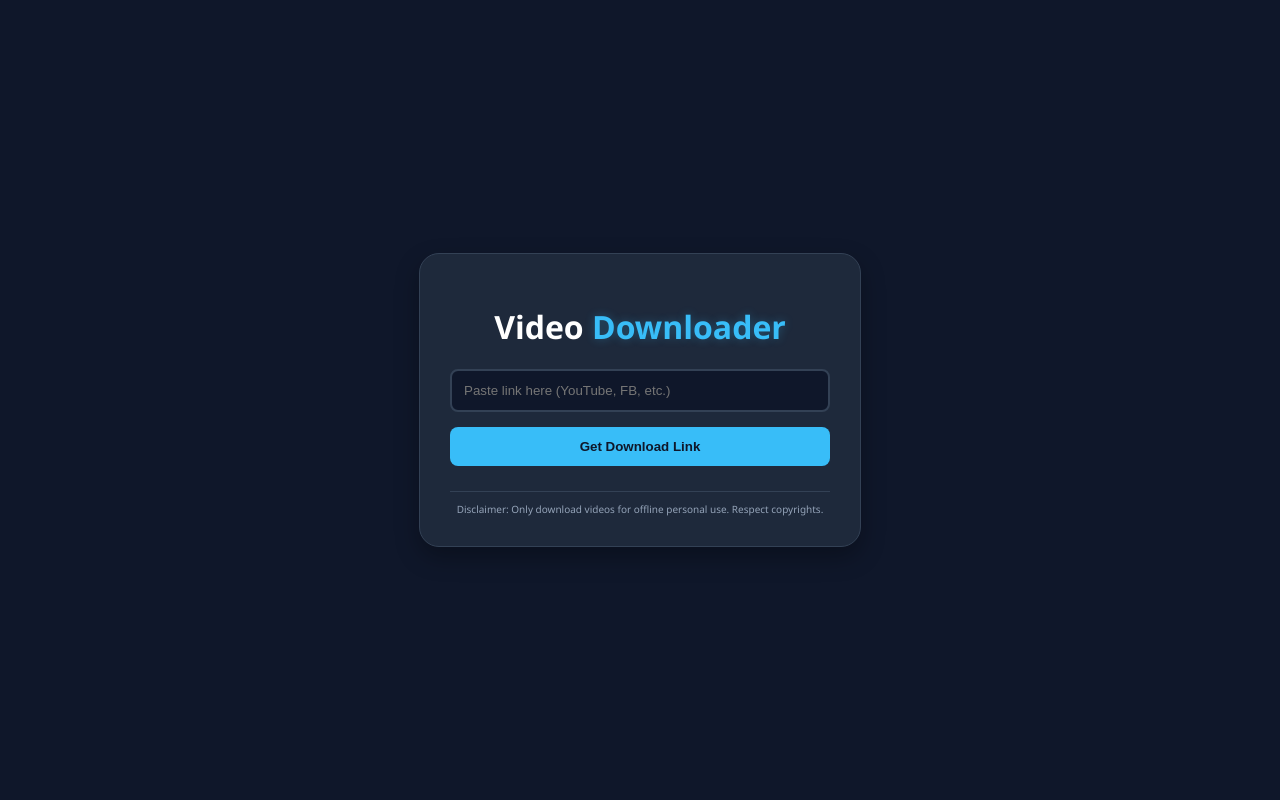
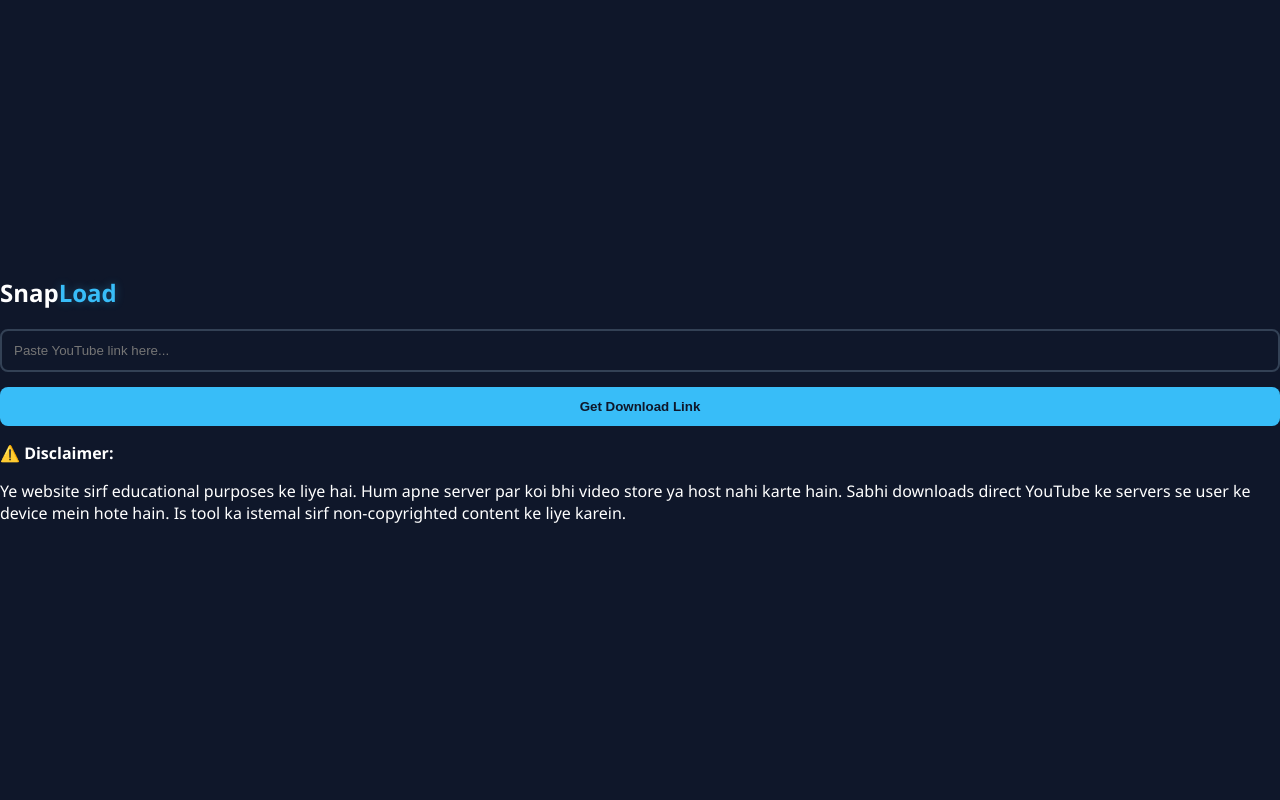
Before and after one commit to amanpatel7867/my_downloader, a Flask app: page / in a window 1280 px wide. Run offline with Flask 3, Linux system fonts and the light colour scheme.

Commit message:
Update title and content for SnapLoad downloader

```diff
--- a/templates/index.html
+++ b/templates/index.html
@@ -3,66 +3,31 @@
 <head>
     <meta charset="UTF-8">
     <meta name="viewport" content="width=device-width, initial-scale=1.0">
-    <title>Video Downloader 2026</title>
-    <style>
-        /* Aapka diya hua behtar CSS */
-        body { background: #0f172a; color: white; font-family: 'Segoe UI', sans-serif; display: flex; justify-content: center; align-items: center; min-height: 100vh; margin: 0; }
-        .box { background: #1e293b; padding: 30px; border-radius: 20px; text-align: center; width: 380px; box-shadow: 0 10px 25px rgba(0,0,0,0.3); border: 1px solid #334155; }
-        h1 span { color: #38bdf8; text-shadow: 0 0 10px rgba(56, 189, 248, 0.3); }
-        input { width: 100%; padding: 12px; margin-bottom: 15px; border-radius: 8px; border: 2px solid #334155; background: #0f172a; color: white; box-sizing: border-box; transition: 0.3s; }
-        input:focus { outline: none; border-color: #38bdf8; }
-        button { background: #38bdf8; color: #0f172a; width: 100%; padding: 12px; border: none; border-radius: 8px; cursor: pointer; font-weight: bold; transition: 0.3s; }
-        button:hover { background: #0ea5e9; transform: translateY(-2px); }
-
-        /* Thumbnail aur Download Button */
-        .thumb-img { width: 100%; border-radius: 10px; margin: 15px 0; border: 2px solid #334155; }
-        .btn-download { display: block; background: #22c55e; color: white; padding: 12px; text-decoration: none; border-radius: 8px; margin-top: 10px; font-weight: bold; transition: 0.3s; }
-        .btn-download:hover { background: #16a34a; box-shadow: 0 5px 15px rgba(34, 197, 94, 0.4); }
-
-        /* Error aur Loading */
-        .error { color: #f87171; font-size: 13px; margin-bottom: 10px; }
-        .disc { margin-top: 25px; font-size: 10px; color: #94a3b8; border-top: 1px solid #334155; padding-top: 10px; }
-        #loading { display: none; margin-top: 15px; font-size: 14px; color: #38bdf8; }
-    </style>
+    <title>SnapLoad - Direct Downloader</title>
+    <link rel="stylesheet" href="{{ url_for('static', filename='style.css') }}">
 </head>
 <body>
+    <div class="container">
+        <h1>Snap<span>Load</span></h1>
+        <form action="/get_link" method="POST">
+            <input type="text" name="video_url" placeholder="Paste YouTube link here..." required>
+            <button type="submit">Get Download Link</button>
+        </form>
 
-<div class="box">
-    <h1>Video <span>Downloader</span></h1>
+        {% if error %}<p class="error">{{ error }}</p>{% endif %}
 
-    <form action="/get_link" method="POST" onsubmit="showLoading()">
-        <input type="text" name="video_url" placeholder="Paste link here (YouTube, FB, etc.)" required>
-        <button type="submit" id="submit-btn">Get Download Link</button>
-    </form>
+        {% if direct_url %}
+        <div class="result">
+            <img src="{{ thumb }}" width="100%" style="border-radius: 8px;">
+            <h3>{{ title }}</h3>
+            <a href="{{ direct_url }}" download target="_blank" class="dl-btn">Download to Device</a>
+        </div>
+        {% endif %}
 
-    <div id="loading">⏳ Processing... Please wait</div>
-
-    {% if error %}
-        <p class="error">❌ {{ error }}</p>
-    {% endif %}
-
-    {% if direct_url %}
-        <div class="result-area">
-            <img src="{{ thumb }}" alt="Thumbnail" class="thumb-img">
-            <h4 style="font-size: 14px; margin: 5px 0;">{{ title }}</h4>
-            <a href="{{ direct_url }}" class="btn-download" target="_blank" rel="noopener noreferrer">
-                📥 Click to Save Video
-            </a>
-            <p style="font-size: 10px; margin-top: 5px; color: #94a3b8;">Link generated successfully!</p>
+        <div class="disclaimer-box">
+            <p><strong>⚠️ Disclaimer:</strong></p>
+            <p>Ye website sirf educational purposes ke liye hai. Hum apne server par koi bhi video store ya host nahi karte hain. Sabhi downloads direct YouTube ke servers se user ke device mein hote hain. Is tool ka istemal sirf non-copyrighted content ke liye karein.</p>
         </div>
-    {% endif %}
-
-    <div class="disc">
-        Disclaimer: Only download videos for offline personal use. Respect copyrights.
     </div>
-</div>
-
-<script>
-    function showLoading() {
-        document.getElementById('loading').style.display = 'block';
-        document.getElementById('submit-btn').innerText = 'Extracting...';
-    }
-</script>
-
 </body>
 </html>
```
